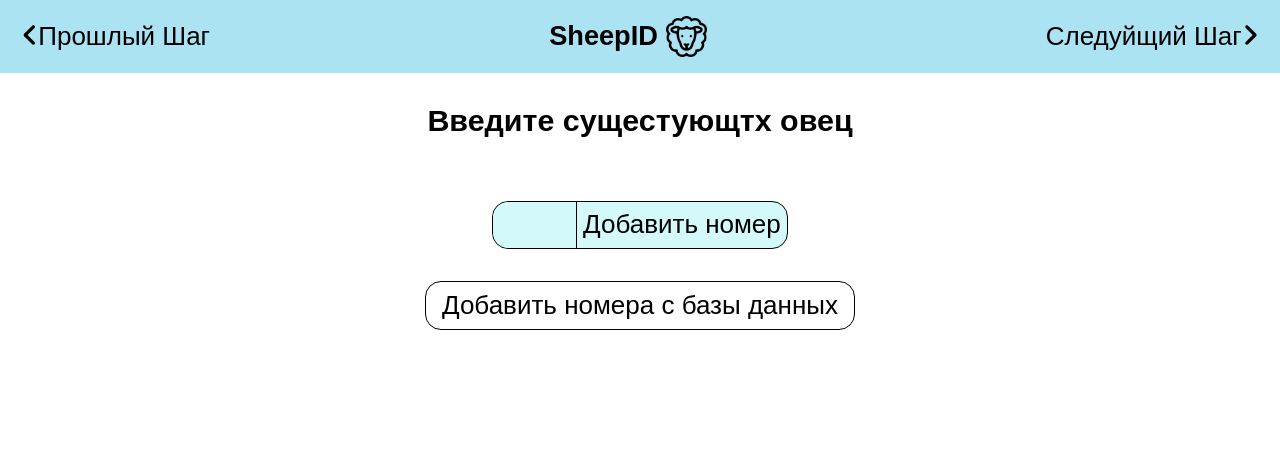
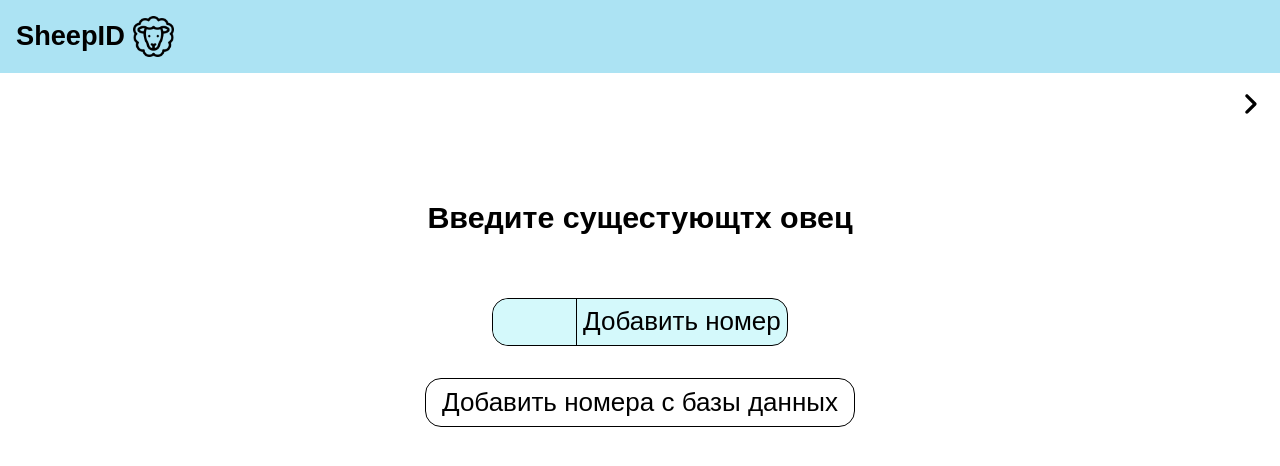
Before and after one commit to TotoalNormie/sheepID, a React (Vite) app: page / in a window 1280 px wide. Shown: the top 466 px of the page. Built offline with nearby package versions, Linux system fonts and the light colour scheme; a web font is replaced by a local one.

Commit message:
bunch of changes

```diff
--- a/src/App.tsx
+++ b/src/App.tsx
@@ -43,19 +43,19 @@ function App() {
 	return (
 		<>
 			<header>
-				<button onClick={handlePrev}>
-					<FontAwesomeIcon icon={faAngleLeft} />
-					Прошлый Шаг
-				</button>
 				<h1>
 					SheepID
 					<img src={logo} alt='' />
 				</h1>
-				<button onClick={handleNext}>
-					Следуйщий Шаг
-					<FontAwesomeIcon icon={faAngleRight} />
-				</button>
 			</header>
+				<nav>
+					<button className={page === 1 ? 'notSeen' : ''} onClick={handlePrev} title='Прошлый Шаг'>
+						<FontAwesomeIcon icon={faAngleLeft} />
+					</button>
+					<button className={page === 3 ? 'notSeen' : ''} onClick={handleNext} title='Следуйщий Шаг'>
+						<FontAwesomeIcon icon={faAngleRight} />
+					</button>
+				</nav>
 			<main>
 				<AddSheep onDataChange={handleChange} seen={checkPage(1)} />
 				<ExtractFromDatabase handleDataChange={handleDatabaseChange} seen={checkPage(2)} />
--- a/src/components/CompareSheep.tsx
+++ b/src/components/CompareSheep.tsx
@@ -1,5 +1,6 @@
 import { useEffect, useState } from 'react';
 import '../style/CompareSheep.css';
+import { library } from '@fortawesome/fontawesome-svg-core';
 
 interface Props {
 	realSheepProp: string[];
@@ -41,7 +42,7 @@ const CompareSheep = ({ realSheepProp, databaseSheepProp, seen }: Props) => {
 				// console.log('rad', radSheep);
 				dnrSheep.splice(dbID, 1);
 				// console.log('dnr', dnrSheep);
-			}else {
+			} else {
 				rndSheep.push(realID);
 				// console.log('rnd', rndSheep);
 			}
@@ -68,11 +69,6 @@ const CompareSheep = ({ realSheepProp, databaseSheepProp, seen }: Props) => {
 		.filter(id => !handledSheep.includes(id))
 		.map((id: string, index: number) => (
 			<li key={index} className='real-and-database'>
-				<input
-					type='checkbox'
-					checked={handledSheep.includes(id)}
-					onChange={() => toggleHandled(id)}
-				/>
 				{id}
 			</li>
 		));
@@ -133,6 +129,10 @@ const CompareSheep = ({ realSheepProp, databaseSheepProp, seen }: Props) => {
 				<ol>{outputDNR}</ol>
 			</div>
 			<div>
+				<h3>База данных</h3>
+				<ol>{databaseSheep.map((id: string, index: number) => <li key={index} >{id}</li>)}</ol>
+			</div>
+			<div>
 				<h3>Обработанные</h3>
 				<ol>{outputHandled}</ol>
 			</div>
--- a/src/components/ExtractFromDatabase.tsx
+++ b/src/components/ExtractFromDatabase.tsx
@@ -1,4 +1,5 @@
 import { ChangeEvent, useEffect, useState } from 'react';
+import '../style/ExtractFromDatabase.css'
 
 interface Props {
 	handleDataChange: (data: string[]) => void;
@@ -85,13 +86,13 @@ const ExtractFromDatabase = ({ handleDataChange, seen }: Props) => {
 		setData(idArray);
 	}
 	return (
-		<section className={hidden ? '' : 'hidden'}>
+		<section id='ExtractFromDatabase' className={hidden ? '' : 'hidden'}>
 			<h3>Добавтье .CSV фаил с базы данных</h3>
 			<label className='custom-file-upload'>
 				<input type='file' accept='.csv' onChange={handleFileChange} />
 				Добавть файл
 			</label>
-			<span className='error'>{error}</span>
+			<span className={error ? 'error' : ''}>{error}</span>
 			<ol>{dataOutput}</ol>
 		</section>
 	);
--- a/src/index.css
+++ b/src/index.css
@@ -47,3 +47,9 @@ input {
 	font-size: .8em;
 	border: 1px solid rgb(236, 169, 150);
 }
+
+.notSeen {
+	opacity: 0;
+	user-select: none;
+	pointer-events: none;
+}
--- a/src/style/App.css
+++ b/src/style/App.css
@@ -1,6 +1,20 @@
+section {
+    display: flex;
+    flex-direction: column;
+    gap: 2rem;
+    align-items: center;
+    justify-items: stretch;
+    width: min(40em, 100%);
+}
+
 ol {
 	display: grid;
-	gap: 0.5rem;
+    width: 100%;
+	gap: .5rem;
+    padding: 0.5rem;
+	grid-template-columns: repeat(auto-fit, minmax(10em, 1fr));
+    justify-items: center;
+    /* border-radius: 1em; */
 	counter-reset: li;
 }
 li {
@@ -44,26 +58,18 @@ header {
 }
 
 main {
-    display: grid;
+    margin: 3rem 1rem;
+    display: flex;
     justify-content: center;
 }
-
-section {
+nav {
     display: flex;
-    flex-direction: column;
-    gap: 2rem;
-    align-items: center;
+    justify-content: space-between;
+    margin: 1rem;
 }
 
 input[type = 'text'] {
     width: 5ch;
-}
-
-ol {
-    /* background-color: var(--bg); */
-    padding: 0.5rem 1rem;
-    width: fit-content;
-    border-radius: 1em;
 }
 
 input[type="file"] {
--- a/src/style/CompareSheep.css
+++ b/src/style/CompareSheep.css
@@ -1,4 +1,7 @@
-#CompareSheep li {
+#CompareSheep {
+    container: section / inline-size;
+
+	& li {
 		&.real-and-database {
 			background-color: rgb(152, 239, 152);
 		}
@@ -9,7 +12,19 @@
 
 		&.database-not-real {
 			background-color: rgb(236, 169, 150);
-
+		}
+	}
+	& > div:not(:first-child) {
+		border-right: 1px solid black;
+	}
+    & > div:first-child {
+		border-inline: 1px solid black;
+	}
+    & ol {
+        grid-template-columns: auto;
+    }
+    & h3 {
+        text-align: center;
     }
 }
 
@@ -17,10 +32,19 @@ main:has(#CompareSheep:not(.hidden)) {
 	display: block;
 }
 
+
 section:last-child {
     padding: 2rem;
 	display: grid;
 	gap: 1rem;
-    align-items: baseline;
-    grid-template-columns: repeat(auto-fit, minmax(15em, 1fr));
+	grid-template-columns: repeat(auto-fit, minmax(9em, 1fr));
+	align-items: stretch;
+	width: 100%;
 }
+
+@container section (max-width: 30rem) {
+    #CompareSheep > div:not(:last-child) {
+		border-right: none;
+		border-bottom: 1px solid black;
+	}
+}
--- /dev/null
+++ b/src/style/ExtractFromDatabase.css
@@ -0,0 +1,3 @@
+#ExtractFromDatabase ol {
+	grid-template-columns: repeat(auto-fit, minmax(6em, 1fr));
+}
```
Lines whose indentation alone changed are shown as unchanged.
